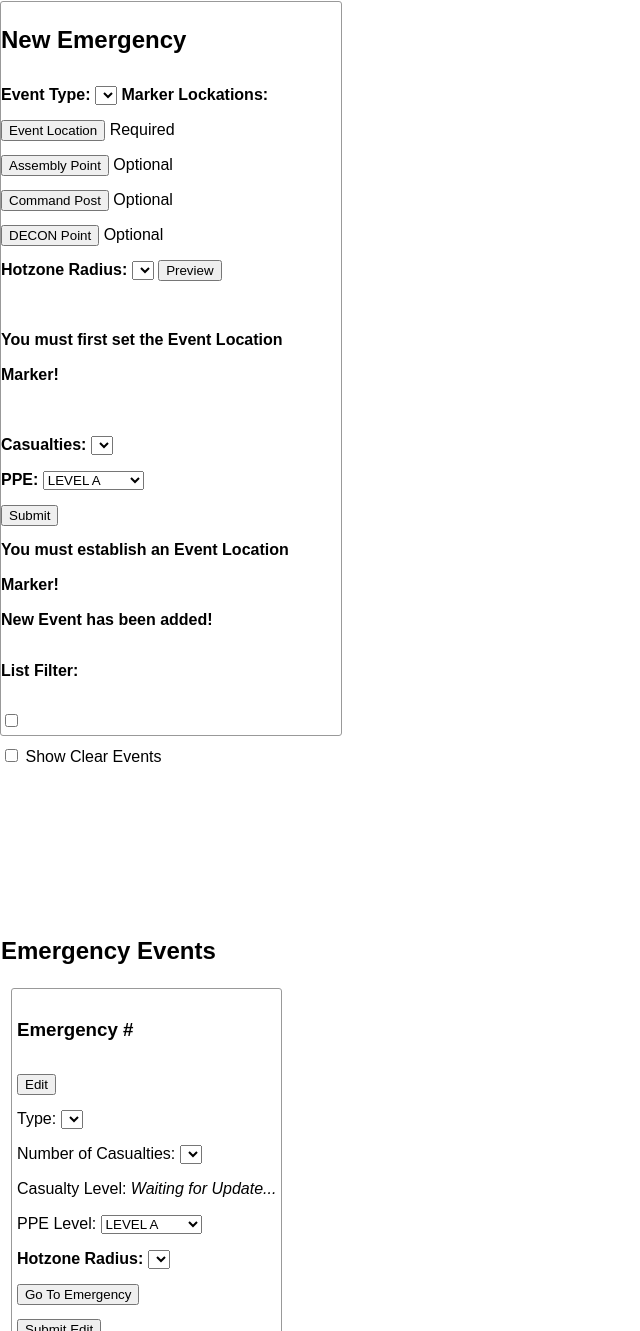
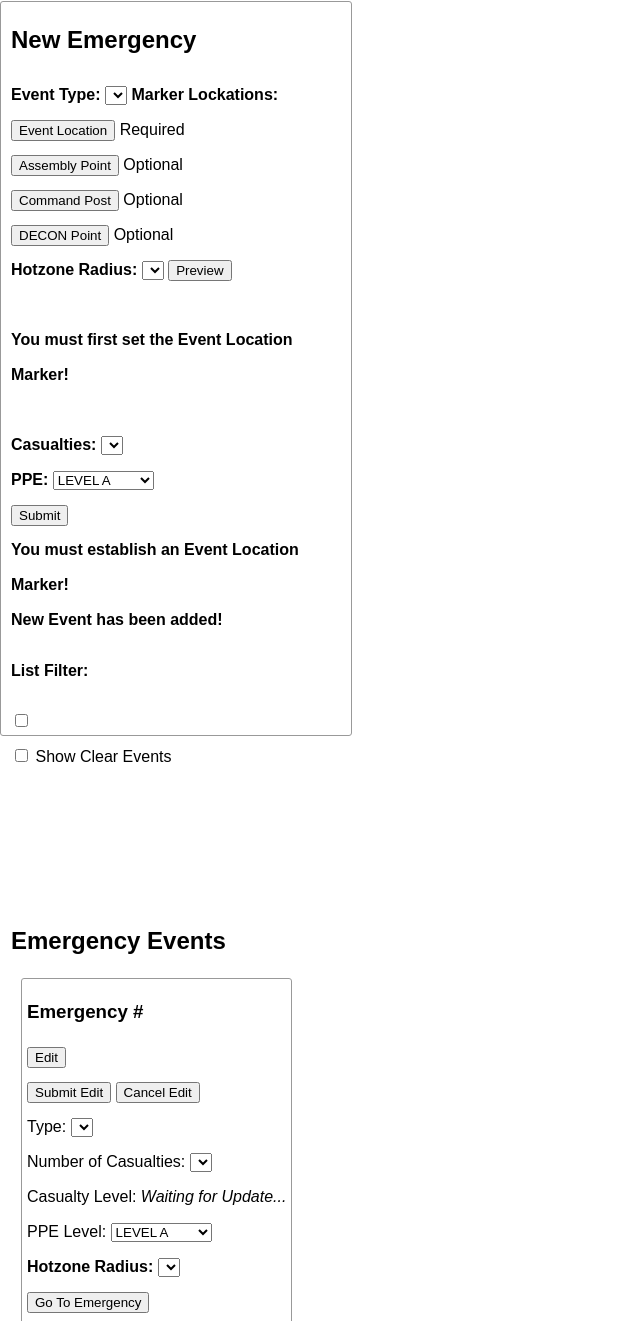
Before and after one commit to JTP709/Emergency-Event-Manager, a plain HTML site: page index.html in a window 1280 px wide. Shown: the part 64-1395 px from the top of the page, without its empty margins (0-640 px from the left). Drawn offline with nearby package versions, Linux system fonts and the light colour scheme; some packages are replaced by stand-ins of ours.

Commit message:
more css updates

```diff
--- a/css/style.css
+++ b/css/style.css
@@ -19,6 +19,10 @@ h1 {
     padding: 0px;
     margin: 0px;
 }
+h3 {
+    margin-top: 10px;
+    margin-bottom: 10px;
+}
 hr {
     background: #D0D7D9;
     height: 1px;
@@ -35,7 +39,7 @@ hr {
 #map {
     bottom:0px;
     height: 100%;
-    left: 342px;
+    left: 352px;
     position: absolute;
     right: 0px;
 }
@@ -47,15 +51,21 @@ hr {
     line-height: 35px;
     text-align: left;
     width: 340px;
+    padding-left: 10px;
 }
 #checkbox_list {
     position: relative;
     height: 250px;
     margin-bottom: 10px;
 }
+#eventListHeader {
+    height: 35px;
+    margin-top: 20px;
+    margin-bottom: 10px;
+}
 #eventList {
     position: absolute;
-    max-height: calc(100% - 315px);
+    max-height: calc(100% - 380px);
     max-width: 100%;
     overflow: auto;
 }
--- a/index.html
+++ b/index.html
@@ -84,8 +84,10 @@
                 </div>
 
                 <!-- Events List -->
+                <div id="eventListHeader">
+                    <h2>Emergency Events</h2>
+                </div>
                 <div id="eventList">
-                    <h2>Emergency Events</h2>
                     <div data-bind="foreach: filteredList">
                         <!-- Mouse Over Event Listener on each element to highlight markers -->
                         <div class="eventListing" data-bind="event: {mouseover: $parent.highlightMarker, mouseout: $parent.defaultMarker}, attr: {id: id}">
@@ -93,6 +95,12 @@
                             <!-- Edit Button -->
                             <div data-bind="visible: editOption">
                                 <button data-bind="click: $parent.showEditOptions">Edit</button><br>
+                            </div>
+                            <!-- Submit Edit Button; only visible during edits -->
+                            <div data-bind="visible: edit">
+                                <button data-bind="click: $parent.editEvent">Submit Edit</button>
+                                <!-- Cancel Edit Button; only visible during edits -->
+                                <button data-bind="click: $parent.cancelEditEvent">Cancel Edit</button>
                             </div>
                             <!-- Type Info-->
                             <label>Type:
@@ -142,14 +150,6 @@
                             <!-- GO TO Button -->
                             <button data-bind="click: $parent.changeCenter">Go To Emergency</button>
                             <br>
-                            <!-- Submit Edit Button; only visible during edits -->
-                            <div data-bind="visible: edit">
-                                <button data-bind="click: $parent.editEvent">Submit Edit</button>
-                            </div>
-                            <!-- Cancel Edit Button; only visible during edits -->
-                            <div data-bind="visible: edit">
-                                <button data-bind="click: $parent.cancelEditEvent">Cancel Edit</button>
-                            </div>
                             <!-- All Clear Button; hidden when an event is clear or when editing -->
                             <div data-bind="visible: editOption">
                                 <button data-bind="click: $parent.allClear, visible: clearOption">All Clear</button>
```
